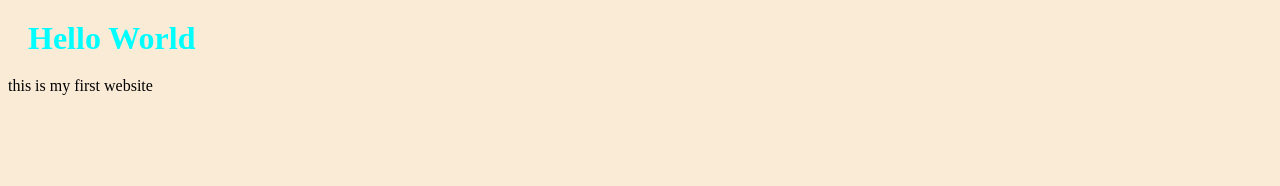
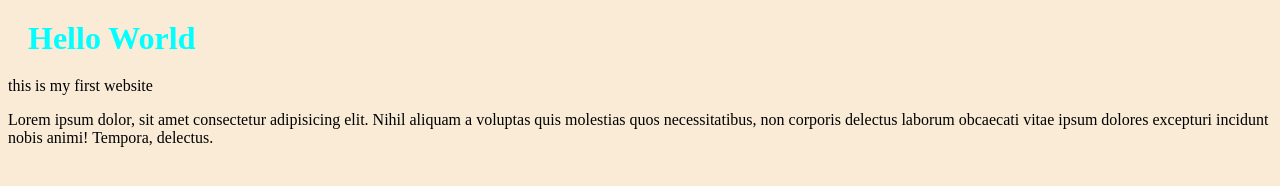
Before and after one commit to sam-mhmmad/my-learning-repo, a plain HTML site: page my-learning-repo/index.html in a window 1280 px wide. Drawn offline with Linux system fonts and the light colour scheme.

Commit message:
Menambahkan teks dummy lorem ipsum

```diff
--- a/my-learning-repo/index.html
+++ b/my-learning-repo/index.html
@@ -9,5 +9,6 @@
   <body>
     <h1>Hello World</h1>
     <p>this is my first website</p>
+    <p>Lorem ipsum dolor, sit amet consectetur adipisicing elit. Nihil aliquam a voluptas quis molestias quos necessitatibus, non corporis delectus laborum obcaecati vitae ipsum dolores excepturi incidunt nobis animi! Tempora, delectus.</p>
   </body>
 </html>
```
